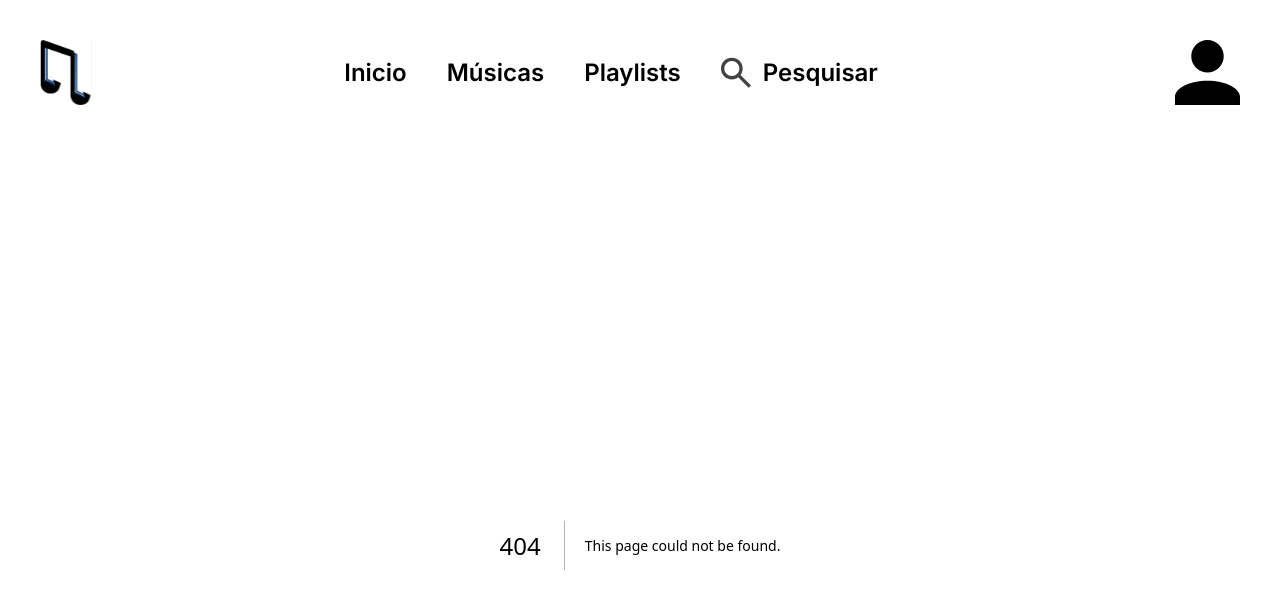
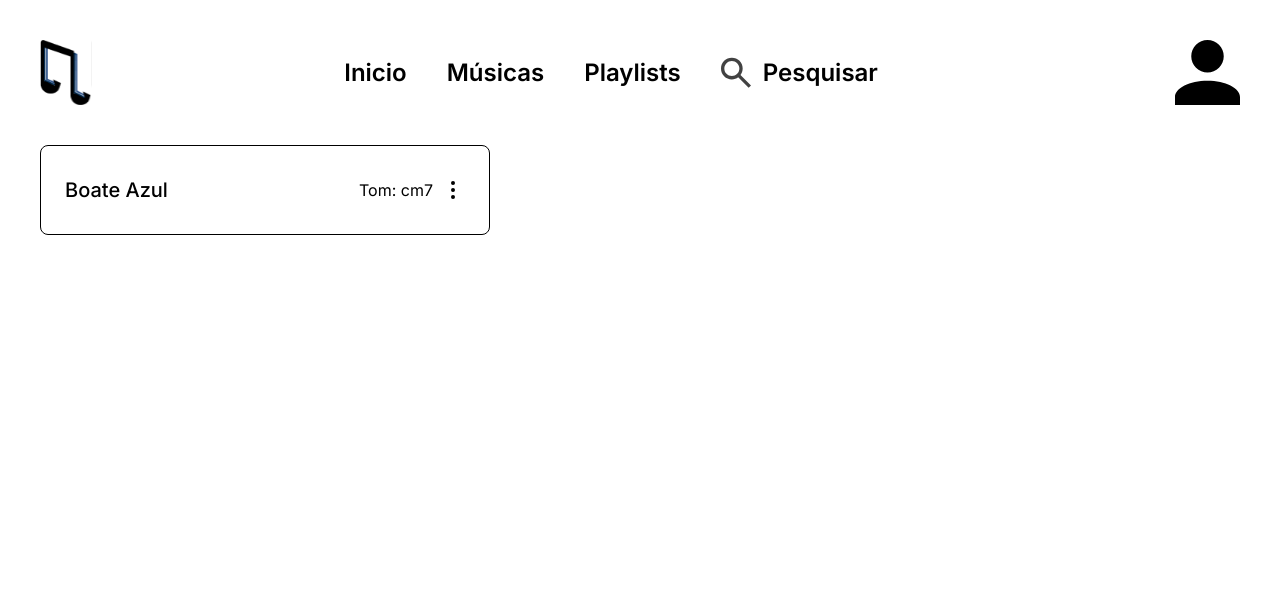
Before and after one commit to infoweb-projetos/lyrics-front-end, a Next.js app: page /dashboard in a window 1280 px wide. Before the commit this address had no page. Shown: the top 608 px of the page. Built offline with nearby package versions, Linux system fonts and the light colour scheme.

Commit message:
nothing important

```diff
--- /dev/null
+++ b/src/app/dashboard/page.tsx
@@ -0,0 +1,10 @@
+import { Songcard } from "@/components/Songcard";
+
+export default function dashboard(){
+    return (
+        <div>
+            <Songcard />
+        </div>
+
+    )
+}
--- a/src/app/playlist/page.tsx
+++ b/src/app/playlist/page.tsx
@@ -1,6 +1,6 @@
 import { Button } from "@/components/Button";
 import { Playlistcard } from "@/components/Playlistcards";
-// import cardImage from '../assets/card.jpeg'
+import cardImage from '../../assets/card.jpeg'
 import {api} from '../../lib/axios'
 import {PlaylistcardProps} from '../../components/Playlistcards'
 
@@ -15,7 +15,7 @@ export default async function playlist(){
             <div className="grid xl:grid-cols-5 lg:grid-cols-4 md:grid-cols-3 sm:grid-cols-2">
                 {data.map((card) => {
                     return(
-                        <Playlistcard key={card.id} description={card.description} name={card.name}/>
+                        <Playlistcard cardImage={cardImage} key={card.id} description={card.description} name={card.name}/>
                     )
                 })}
             </div>
--- a/src/components/Button.tsx
+++ b/src/components/Button.tsx
@@ -3,7 +3,7 @@
 import Image from 'next/image';
 import plus from '../assets/plus.svg';
 import * as AlertDialog from '@radix-ui/react-alert-dialog';
-import { FormEvent, useState } from 'react';
+import { FormEvent, useEffect, useState } from 'react';
 import { api } from '@/lib/axios';
 import {X} from 'lucide-react'
 
@@ -29,6 +29,7 @@ export function Button({ add, text }: ButtonProps) {
     await api.post('/playlists',{
         name, description
     })
+
     alertText!.innerHTML = 'playlist criada com sucesso'
     setName('')
     setDescription('')
--- a/src/components/Songcard.tsx
+++ b/src/components/Songcard.tsx
@@ -1,6 +1,5 @@
-'use client'
-
-import { DotsThreeVertical } from "phosphor-react"
+import { MoreVertical } from 'lucide-react';
+import Image from 'next/image';
 
 export interface SongcardProps{
     id?: string
@@ -13,12 +12,14 @@ export function Songcard({name, tom}: SongcardProps){
         <>
             <div className="border border-black rounded-lg p-6 max-w-[450px] flex justify-between items-center">
                 <p className="font-medium text-xl">Boate Azul</p>
-                <div>
+                <div className='flex justify-center items-center'>
                     <p className="p-2">Tom: cm7</p>
-                    <DotsThreeVertical size={32} />
+                    <MoreVertical />
                 </div>
             </div>
         </>
 
     )
 }
+
+//https://stackoverflow.com/questions/42374873/limit-items-in-a-map-loop
```
Also changed, not shown: src/assets/threeDots.svg (added).
